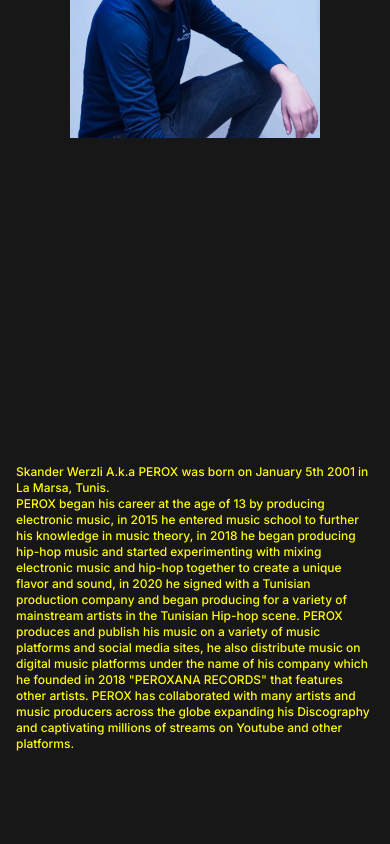
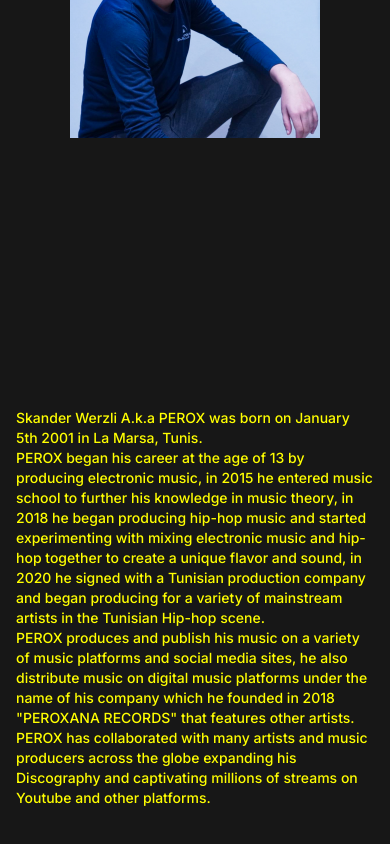
Before and after one commit to karim-hammami/perox, a Next.js app: page / in a window 390 px wide. Shown: the part 1518-2362 px from the top of the page. Built offline with nearby package versions, Linux system fonts and the light colour scheme.

Commit message:
fix text on the description

```diff
--- a/src/components/Desk.tsx
+++ b/src/components/Desk.tsx
@@ -3,12 +3,12 @@ import React from 'react'
 function Desk() {
   return (
     <div className="flex items-center m-0 justify-center h-screen py-10  w-full">
-      <h1 className="text-[#FFFF00] font-medium text-xs overflow-x-hidden md:overflow-hidden whitespace-normal lg:text-4xl px-4 mb-20 mt-28 md:p-20" >Skander Werzli A.k.a PEROX was born on January 5th 2001 in La Marsa, Tunis. <br></br>
+      <h1 className="text-[#FFFF00] font-medium text-sm overflow-x-hidden md:overflow-hidden whitespace-normal lg:text-4xl px-4 mb-20 mt-28 md:p-20" >Skander Werzli A.k.a PEROX was born on January 5th 2001 in La Marsa, Tunis. <br></br>
 PEROX began his career at the age of 13 by producing electronic music, in 2015 he entered music school to further his knowledge in music theory, in 2018 he began producing hip-hop music and started experimenting with mixing electronic music and hip-hop together to create a unique flavor and sound, in 2020 he signed with a Tunisian production company and began producing for a variety of mainstream artists in the Tunisian Hip-hop scene.
 
-PEROX produces and publish his music on a variety of music platforms and social media sites, he also distribute music on digital music platforms under the name of his company which he founded in 2018 "PEROXANA RECORDS" that features other artists.
+<br></br>PEROX produces and publish his music on a variety of music platforms and social media sites, he also distribute music on digital music platforms under the name of his company which he founded in 2018 "PEROXANA RECORDS" that features other artists.
 
-PEROX has collaborated with many artists and music producers across the globe expanding his Discography and captivating millions of streams on Youtube and other platforms.</h1>
+<br></br>PEROX has collaborated with many artists and music producers across the globe expanding his Discography and captivating millions of streams on Youtube and other platforms.</h1>
     </div>
   )
 }
```
